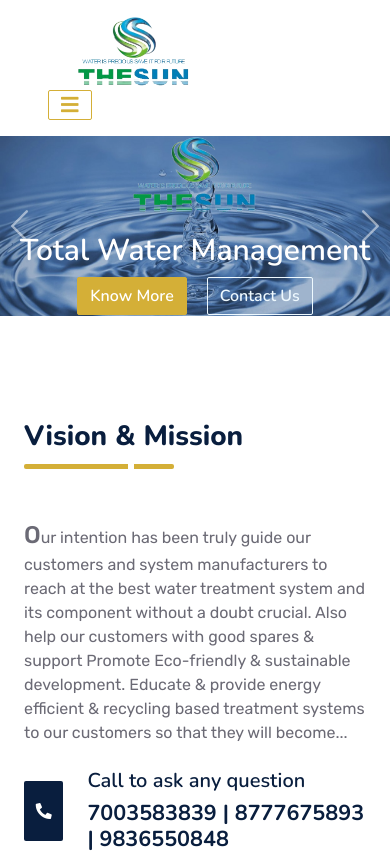
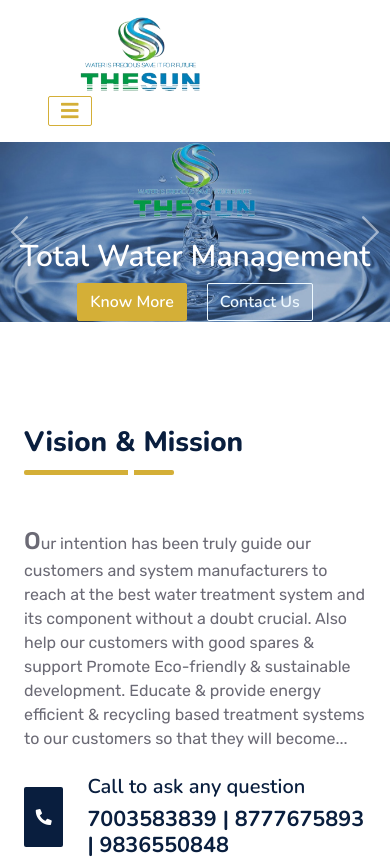
Before and after one commit to satamkundu/thesun, a plain HTML site: page index.html in a window 390 px wide. Shown: the top 862 px of the page. Drawn offline with nearby package versions, Linux system fonts and the light colour scheme.

Commit message:
Update style.css

```diff
--- a/css/style.css
+++ b/css/style.css
@@ -243,7 +243,7 @@ h6,
         font-weight: 600 !important;
     }
     nav > a > h1 > img{
-        width: 62% !important;
+        width: 67% !important;
     }
 
     .carousalImg {
```
